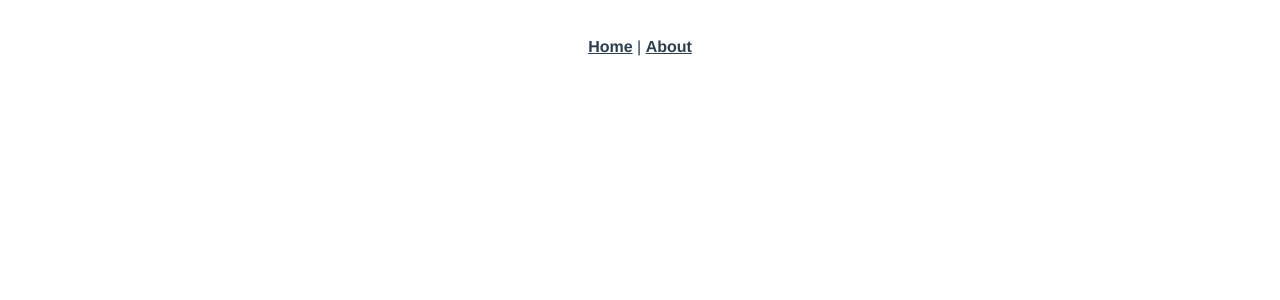
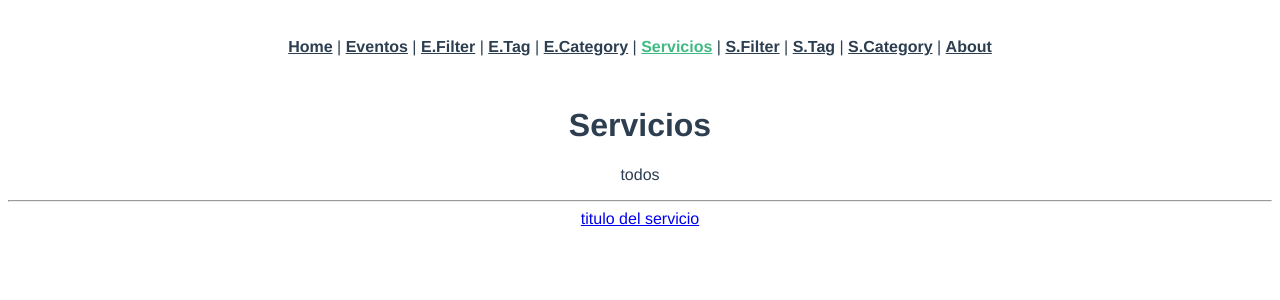
Before and after one commit to gobderiocuarto/visitariocuarto-vue, a Vue app: page /servicios in a window 1280 px wide. Shown: the top 300 px of the page. Built offline with nearby package versions, Linux system fonts and the light colour scheme.

Commit message:
was added principal routes

```diff
--- a/src/App.vue
+++ b/src/App.vue
@@ -2,6 +2,14 @@
   <div id="app">
     <div id="nav">
       <router-link to="/">Home</router-link> |
+      <router-link to="/eventos">Eventos</router-link> |
+      <router-link to="/eventos/filter?s=search">E.Filter</router-link>
+      | <router-link to="/eventos/filter?t=tag">E.Tag</router-link> |
+      <router-link to="/eventos/filter?c=category">E.Category</router-link> |
+      <router-link to="/servicios">Servicios</router-link> |
+      <router-link to="/servicios/filter?s=search">S.Filter</router-link>
+      | <router-link to="/servicios/filter?t=tag">S.Tag</router-link> |
+      <router-link to="/servicios/filter?c=category">S.Category</router-link> |
       <router-link to="/about">About</router-link>
     </div>
     <router-view />
--- a/src/router/index.js
+++ b/src/router/index.js
@@ -1,23 +1,56 @@
 import Vue from "vue";
 import VueRouter from "vue-router";
 import Home from "../views/Home.vue";
+import Events from "../views/Events.vue";
+import Event from "../views/Event.vue";
+import Services from "../views/Services.vue";
+import Service from "../views/Service.vue";
+import About from "../views/About.vue";
 
 Vue.use(VueRouter);
 
 const routes = [
   {
     path: "/",
-    name: "Home",
+    name: "home",
     component: Home,
+  },
+  // Events Routes
+  {
+    path: "/eventos",
+    name: "events",
+    component: Events,
+  },
+  {
+    path: "/eventos/filter",
+    name: "eventsFilter",
+    component: Events,
+  },
+  {
+    path: "/evento/:id/:slug",
+    name: "event",
+    component: Event,
+  },
+  // Services Routes
+  {
+    path: "/servicios",
+    name: "services",
+    component: Services,
+  },
+  {
+    path: "/servicios/filter",
+    name: "servicesFilter",
+    component: Services,
+  },
+  {
+    path: "/servicio/:id/:slug",
+    name: "service",
+    component: Service,
   },
   {
     path: "/about",
-    name: "About",
-    // route level code-splitting
-    // this generates a separate chunk (about.[hash].js) for this route
-    // which is lazy-loaded when the route is visited.
-    component: () =>
-      import(/* webpackChunkName: "about" */ "../views/About.vue"),
+    name: "about",
+    component: About,
   },
 ];
 
--- /dev/null
+++ b/src/views/Event.vue
@@ -0,0 +1,12 @@
+<template>
+  <div>
+    <h1>Evento</h1>
+    <p>{{ $route.params.id }}</p>
+    <p>{{ $route.params.slug }}</p>
+  </div>
+</template>
+<script>
+export default {
+  name: "Event",
+};
+</script>
--- /dev/null
+++ b/src/views/Events.vue
@@ -0,0 +1,16 @@
+<template>
+  <div>
+    <h1>Eventos</h1>
+    <p v-if="$route.query.s">{{ $route.query.s }}</p>
+    <p v-else-if="$route.query.t">{{ $route.query.t }}</p>
+    <p v-else-if="$route.query.c">{{ $route.query.c }}</p>
+    <p v-else>todos</p>
+    <hr />
+    <router-link to="evento/1/titulo-del-evento">titulo del evento</router-link>
+  </div>
+</template>
+<script>
+export default {
+  name: "Events",
+};
+</script>
--- /dev/null
+++ b/src/views/Service.vue
@@ -0,0 +1,12 @@
+<template>
+  <div>
+    <h1>Servicio</h1>
+    <p>{{ $route.params.id }}</p>
+    <p>{{ $route.params.slug }}</p>
+  </div>
+</template>
+<script>
+export default {
+  name: "Service",
+};
+</script>
--- /dev/null
+++ b/src/views/Services.vue
@@ -0,0 +1,18 @@
+<template>
+  <div>
+    <h1>Servicios</h1>
+    <p v-if="$route.query.s">{{ $route.query.s }}</p>
+    <p v-else-if="$route.query.t">{{ $route.query.t }}</p>
+    <p v-else-if="$route.query.c">{{ $route.query.c }}</p>
+    <p v-else>todos</p>
+    <hr />
+    <router-link to="servicio/1/titulo-del-servicio"
+      >titulo del servicio</router-link
+    >
+  </div>
+</template>
+<script>
+export default {
+  name: "Services",
+};
+</script>
```
Also changed, not shown: .eslintrc.js.
